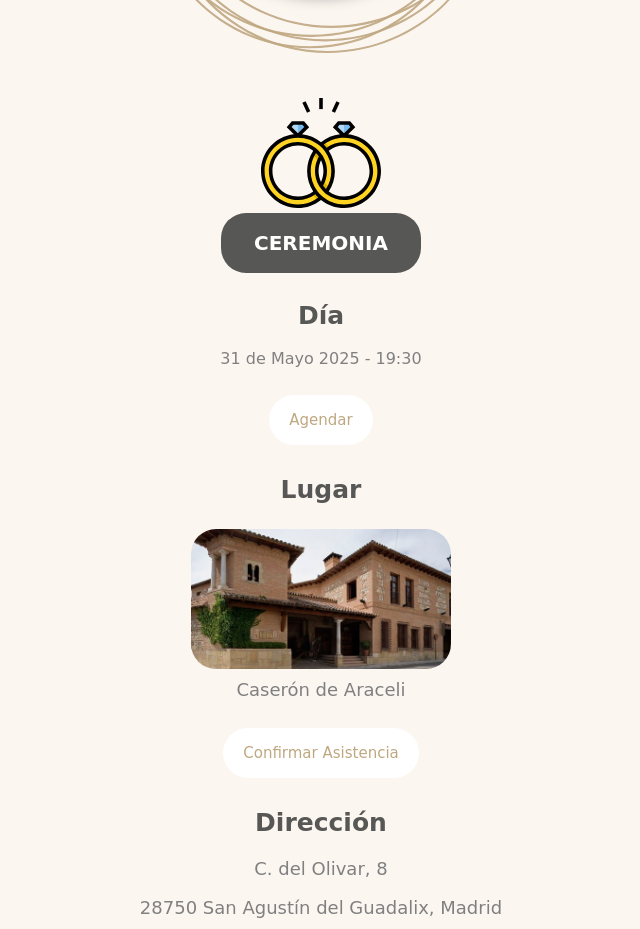
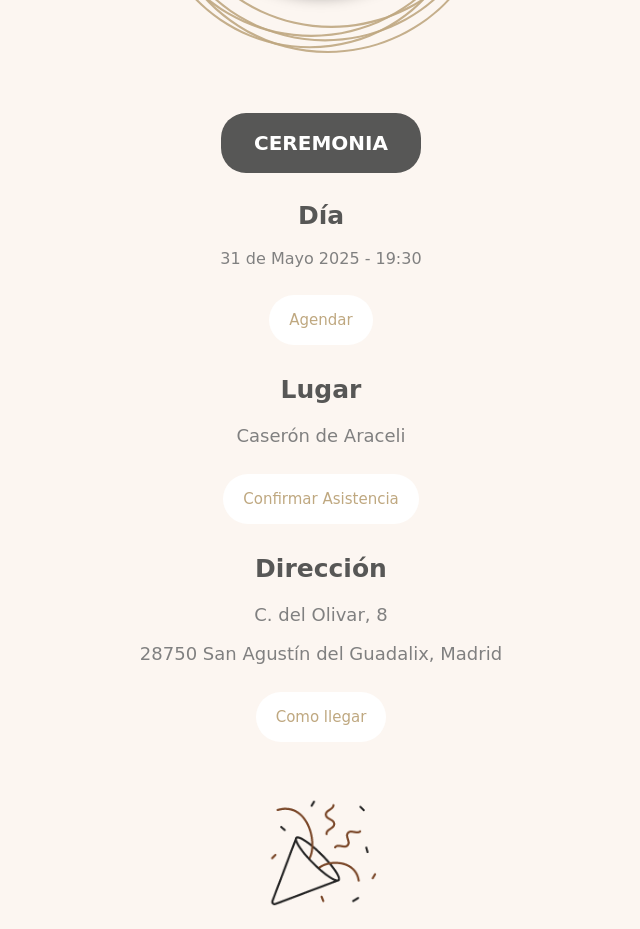
Before and after one commit to jony92jon/mi-boda, a plain HTML site: page index.html in a window 1280 px wide. Shown: the part 1047-1976 px from the top of the page, without its empty margins (319-959 px from the left). Drawn offline with Linux system fonts and the light colour scheme; a web font is replaced by a local one.

Commit message:
quitar dos img

```diff
--- a/css/style.css
+++ b/css/style.css
@@ -25,7 +25,8 @@ body {
   background-color: #fcf6f1;
 }
 
-h2, h3 {
+h2,
+h3 {
   margin: 0;
   padding: 0;
 }
@@ -44,8 +45,6 @@ p {
 img {
   max-width: 100%;
 }
-
-
 
 /*Header*/
 .header {
@@ -103,9 +102,9 @@ img {
   flex-direction: column;
   background-color: white;
   border-radius: 50%;
-  -webkit-box-shadow: 0px 0px 15px -1px rgba(0, 0, 0, 0.40);
-  -moz-box-shadow: 0px 0px 15px -1px rgba(0, 0, 0, 0.40);
-  box-shadow: 0px 0px 15px -1px rgba(0, 0, 0, 0.40);
+  -webkit-box-shadow: 0px 0px 15px -1px rgba(0, 0, 0, 0.4);
+  -moz-box-shadow: 0px 0px 15px -1px rgba(0, 0, 0, 0.4);
+  box-shadow: 0px 0px 15px -1px rgba(0, 0, 0, 0.4);
   padding: 20px;
   padding-top: 25px;
 }
@@ -117,7 +116,7 @@ img {
 .reloj__titulo {
   text-align: center;
   font-size: 3rem;
-  color: #957A51;
+  color: #957a51;
   font-weight: bold;
   font-family: var(--fuente-secundaria);
 }
@@ -148,10 +147,9 @@ img {
 }
 
 .reloj__col .time__name {
-  color: #957A51;
+  color: #957a51;
   font-weight: bold;
 }
-
 
 /* Medium screens (tablets) */
 @media (max-width: 1024px) {
@@ -167,7 +165,6 @@ img {
   }
 }
 
-
 /* Extra small screens (portrait phones) */
 @media (max-width: 480px) {
   .reloj__contenedor__aros {
@@ -181,20 +178,10 @@ img {
   }
 }
 
-
 /* Fin Reloj */
-
-
 
 /*Programa*/
 .icono__ceremonia {
-  background-image: url(../img/wedding-rings-wedding-svgrepo-com.svg);
-  background-repeat: no-repeat;
-  background-size: cover;
-  background-position: center center;
-  height: 12rem;
-  width: 12rem;
-  margin-top: 2rem;
 }
 
 .programa__itinerario {
@@ -202,7 +189,7 @@ img {
   flex-direction: column;
   justify-content: center;
   align-items: center;
-  margin-top: 22rem;
+  margin-top: 26rem;
 }
 .programa__itinerario .etiqueta__caja {
   width: 20rem;
@@ -324,17 +311,6 @@ img {
   font-weight: bold;
 }
 
-.direccion__imagen {
-  background-image: url(../img/fachada-de-el-caseron.jpg);
-  background-position: center center;
-  background-repeat: no-repeat;
-  background-size: cover;
-  height: 14rem;
-  width: 26rem;
-  border-radius: 2.5rem;
-  margin-top: 1.4rem;
-}
-
 .programa__itinerario .direccion p {
   margin: 0;
   padding: 0;
@@ -409,7 +385,6 @@ img {
   font-family: var(--fuente-secundaria);
 }
 
-
 /* utilidades */
 .no__border {
   border: none !important;
--- a/index.html
+++ b/index.html
@@ -144,7 +144,6 @@
 
       <div class="lugar">
         <h6>Lugar</h6>
-        <div class="direccion__imagen"></div>
         <p>Caserón de Araceli</p>
         <a href="#">Confirmar Asistencia</a>
       </div>
@@ -179,7 +178,6 @@
 
       <div class="lugar">
         <h6>Lugar</h6>
-        <div class="direccion__imagen"></div>
         <p>Caserón de Araceli</p>
         <a href="#">Confirmar Asistencia</a>
       </div>
@@ -213,6 +211,7 @@
       </div>
     </div>
 
+    <!--
     <div class="ceremonia">
       <h4>19:30h</h4>
     </div>
@@ -360,6 +359,7 @@
         <h4>Aqui tienes un QR con la url de tu web</h4>
       </div>
     </footer>
+    -->
     <script src="./js/reloj.js"></script>
   </body>
 </html>
```
Also changed, not shown: img/confetti.gif (added), img/december-31.gif (added), 1 other file.
